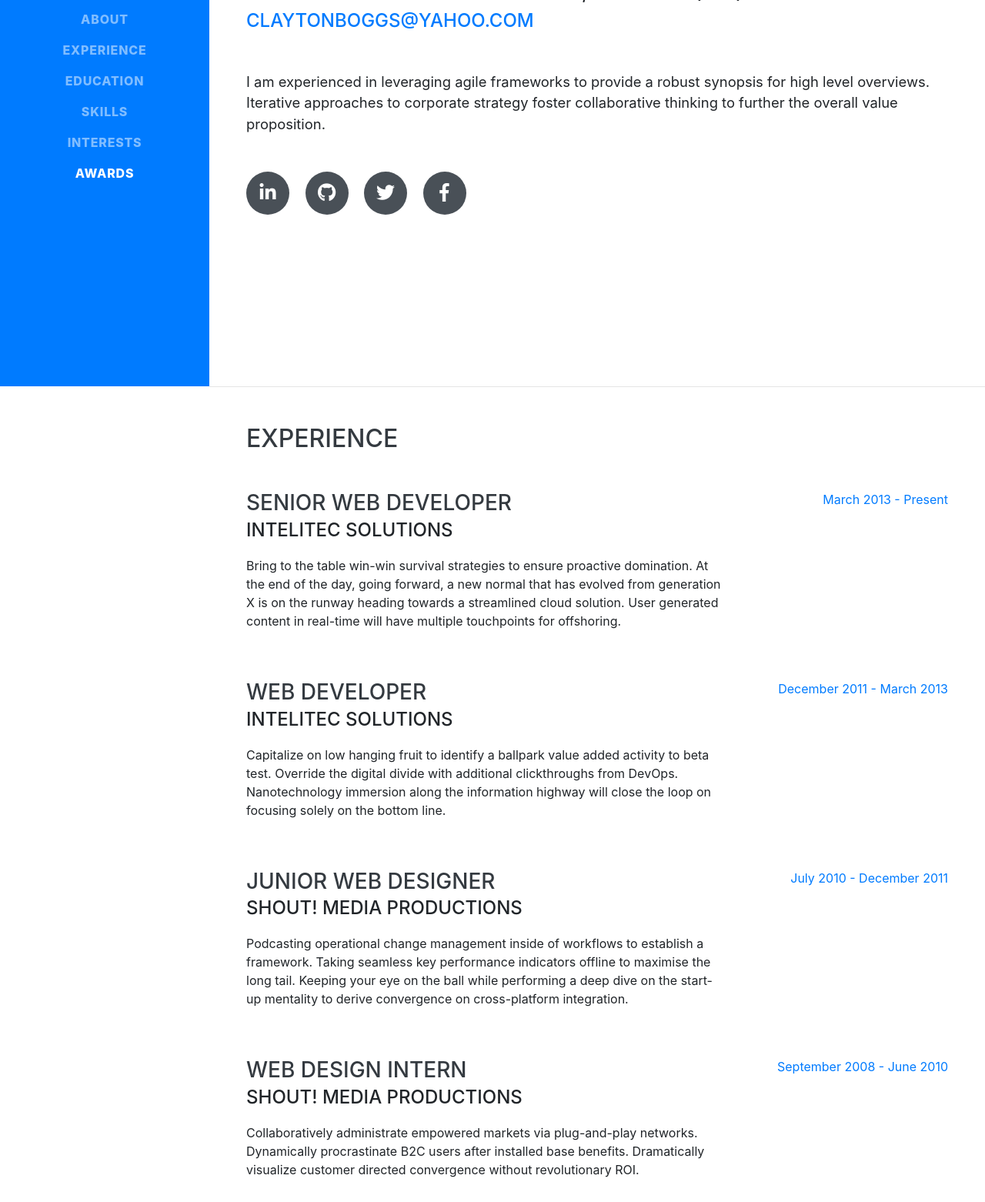
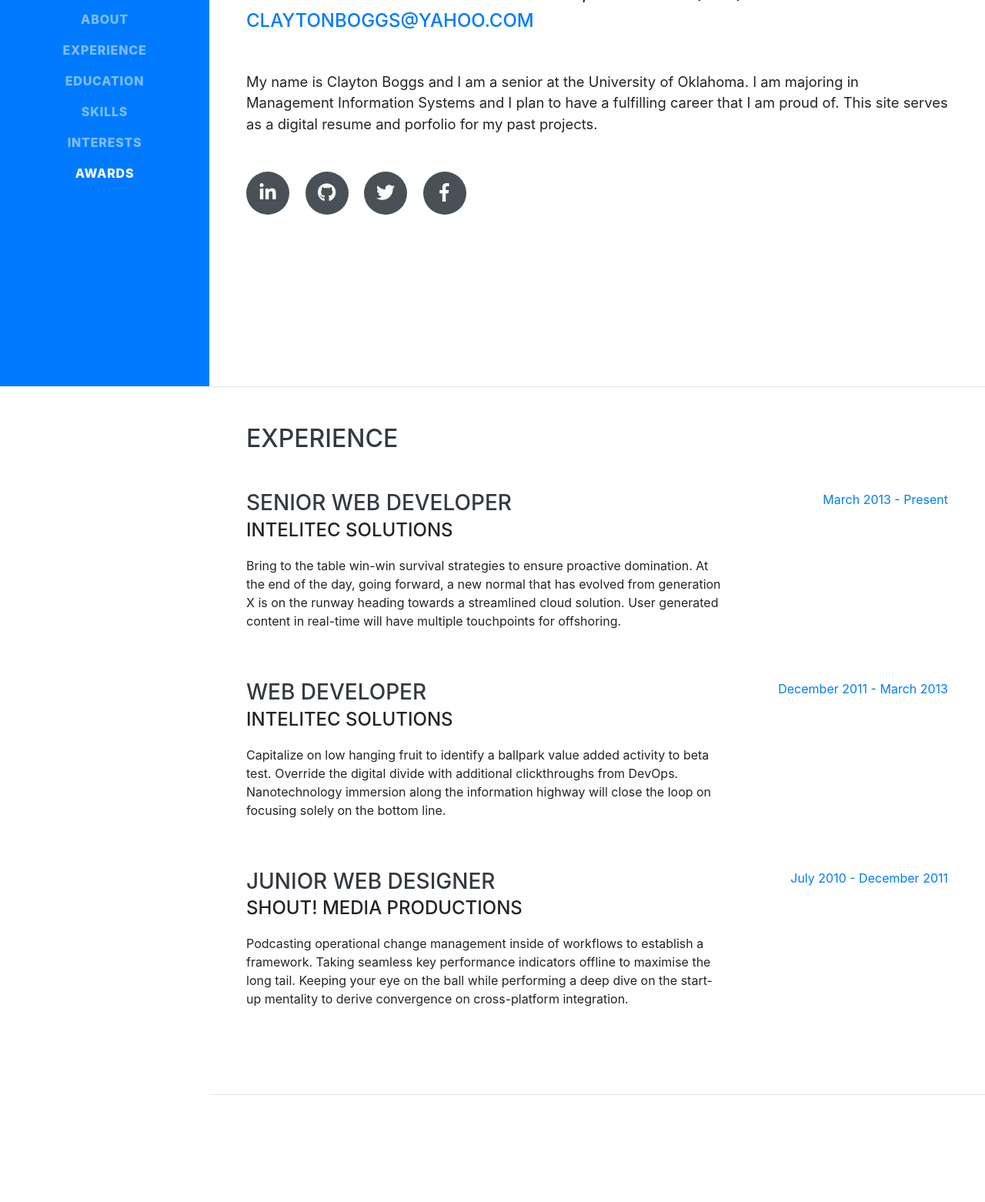
Before and after one commit to ClaytonBoggs/ClaytonBoggs.github.io, a website with bundled scripts: page index.html in a window 1280 px wide. Shown: the part 298-1860 px from the top of the page at 77% size. Built offline with nearby package versions, Linux system fonts and the light colour scheme; files whose address does not match are found by name; a web font is replaced by a local one.

Commit message:
Changed about text

```diff
--- a/index.html
+++ b/index.html
@@ -29,7 +29,7 @@
     <a class="navbar-brand js-scroll-trigger" href="#page-top">
       <span class="d-block d-lg-none">Clayton Boggs</span>
       <span class="d-none d-lg-block">
-        <img class="img-fluid img-profile rounded-circle mx-auto mb-2" src="img/Fall2018 - Copy" alt="">
+        <img class="img-fluid img-profile rounded-circle mx-auto mb-2" src="img/Fall2018" alt="">
       </span>
     </a>
     <button class="navbar-toggler" type="button" data-toggle="collapse" data-target="#navbarSupportedContent" aria-controls="navbarSupportedContent" aria-expanded="false" aria-label="Toggle navigation">
@@ -69,12 +69,12 @@
         <div class="subheading mb-5">3279 Ridgecrest Court · Norman, OK 73072 · (580) 660-1258 ·
           <a href="mailto:claytonboggs@yahoo.com">claytonboggs@yahoo.com</a>
         </div>
-        <p class="lead mb-5">I am experienced in leveraging agile frameworks to provide a robust synopsis for high level overviews. Iterative approaches to corporate strategy foster collaborative thinking to further the overall value proposition.</p>
+        <p class="lead mb-5">My name is Clayton Boggs and I am a senior at the University of Oklahoma. I am majoring in Management Information Systems and I plan to have a fulfilling career that I am proud of. This site serves as a digital resume and porfolio for my past projects.</p>
         <div class="social-icons">
           <a href="#">
             <i class="fab fa-linkedin-in"></i>
           </a>
-          <a href="#">
+          <a href="https://github.com/ClaytonBoggs">
             <i class="fab fa-github"></i>
           </a>
           <a href="#">
@@ -123,17 +123,6 @@
           </div>
           <div class="resume-date text-md-right">
             <span class="text-primary">July 2010 - December 2011</span>
-          </div>
-        </div>
-
-        <div class="resume-item d-flex flex-column flex-md-row justify-content-between">
-          <div class="resume-content">
-            <h3 class="mb-0">Web Design Intern</h3>
-            <div class="subheading mb-3">Shout! Media Productions</div>
-            <p>Collaboratively administrate empowered markets via plug-and-play networks. Dynamically procrastinate B2C users after installed base benefits. Dramatically visualize customer directed convergence without revolutionary ROI.</p>
-          </div>
-          <div class="resume-date text-md-right">
-            <span class="text-primary">September 2008 - June 2010</span>
           </div>
         </div>
 
```
Also changed, not shown: img/Fall2018 - Copy.jpg (deleted), img/Fall2018.jpg (added), img/profile.jpg (deleted).
